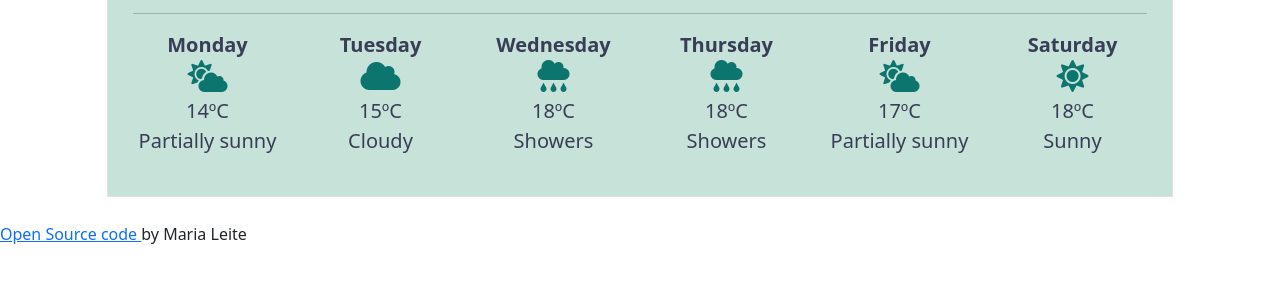
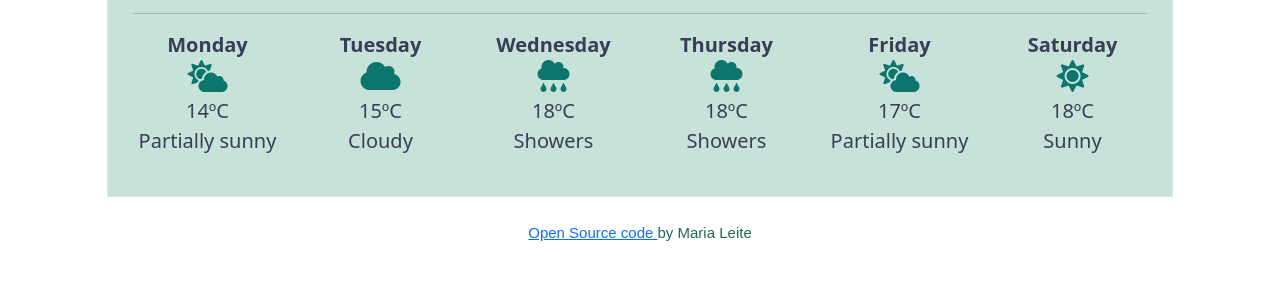
Before and after one commit to MariaJoaoLeite/MyweatherApp, a plain HTML site: page index.html in a window 1280 px wide. Shown: the part 463-746 px from the top of the page. Drawn offline with nearby package versions, Linux system fonts and the light colour scheme.

Commit message:
Updated CSS

```diff
--- a/src/styles.css
+++ b/src/styles.css
@@ -36,6 +36,14 @@ p.current-time {
   margin: 0;
 }
 
+p.github-link {
+  font-family: "Rajdhani", sans-serif;
+  font-size: 15px;
+  color: #216850;
+  margin: 0;
+  text-align: center;
+}
+
 .border {
   margin: 25px;
   padding: 10px 25px 40px 25px;
```
